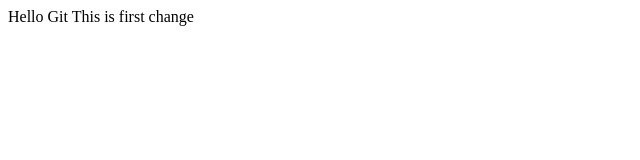
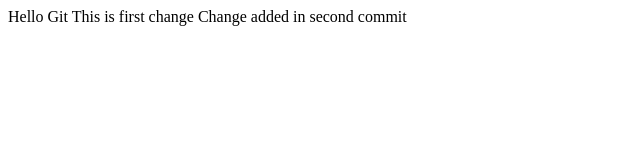
Before and after one commit to mohsin-saeed/gittest, a plain HTML site: page index.html in a window 1280 px wide. Shown: the whole page, without its empty margins (0-640 px from the left). Drawn offline with Linux system fonts and the light colour scheme.

Commit message:
Second change

```diff
--- a/index.html
+++ b/index.html
@@ -6,7 +6,7 @@
 </head>
 <body>
 Hello Git
-
 This is first change
+Change added in second commit
 </body>
 </html>
```
